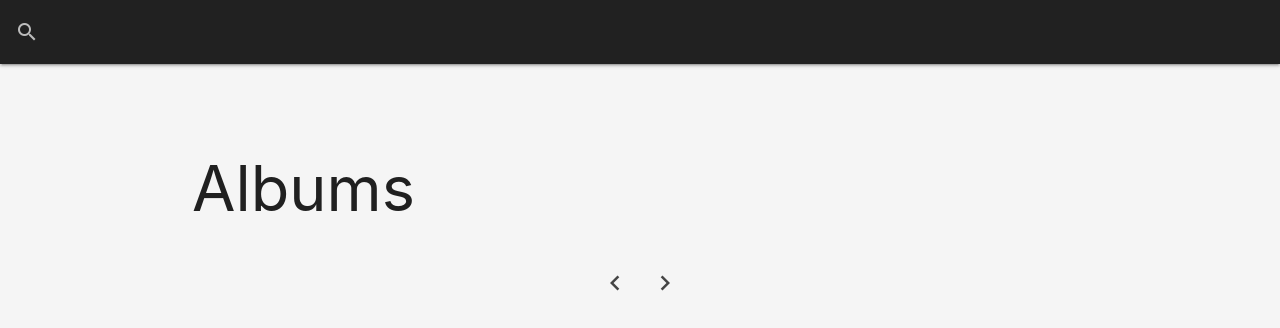
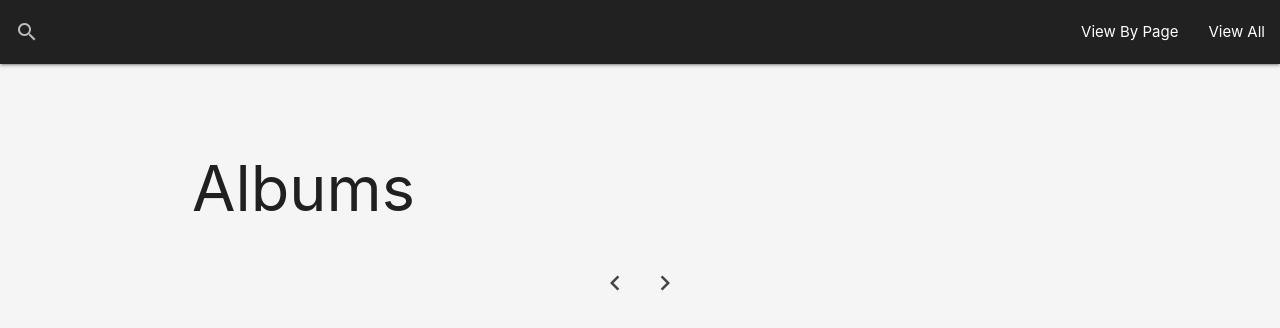
Before and after one commit to RobinOShiaa/PhotoGallery-Assignment, a plain HTML site: page index.html in a window 1280 px wide. Drawn offline with nearby package versions, Linux system fonts and the light colour scheme; no server answers.

Commit message:
update pagination

```diff
--- a/app.js
+++ b/app.js
@@ -4,12 +4,17 @@ const $filterSearch = document.getElementById('search-example');
 const $photosTemplate = document.getElementById('photo-template').innerHTML;
 const $nextPage = document.getElementById('next-page');
 const $previousPage = document.getElementById('previous-page');
+const $viewAll = document.getElementById('view-all');
+const $viewPages = document.getElementById('view-pages')
 
 let viewPhoto = false;
 let current_page = 1;
 let rows = 24;
 let end = false;
 const alb = new Albums();
+
+console.log($viewAll);
+
 
 function DisplayList(items,rows_per_page,page) {
   items = Object.entries(items).slice(0)
--- a/index.html
+++ b/index.html
@@ -13,7 +13,13 @@
 <body class="#f5f5f5 grey lighten-4">
     <div id="menu">
       <nav class="menu" data-target="menu">
+
         <div class="nav-wrapper #212121 grey darken-4">
+          <ul class="right hide-on-med-and-down">
+            <li><a id ='view-pages' href="#">View By Page</a></li>
+            <li><a id ='view-all' href="#">View All</a></li>
+
+          </ul>
           <form>
             <div class="input-field">
               <input id="search-example" type="search" required="">
```
